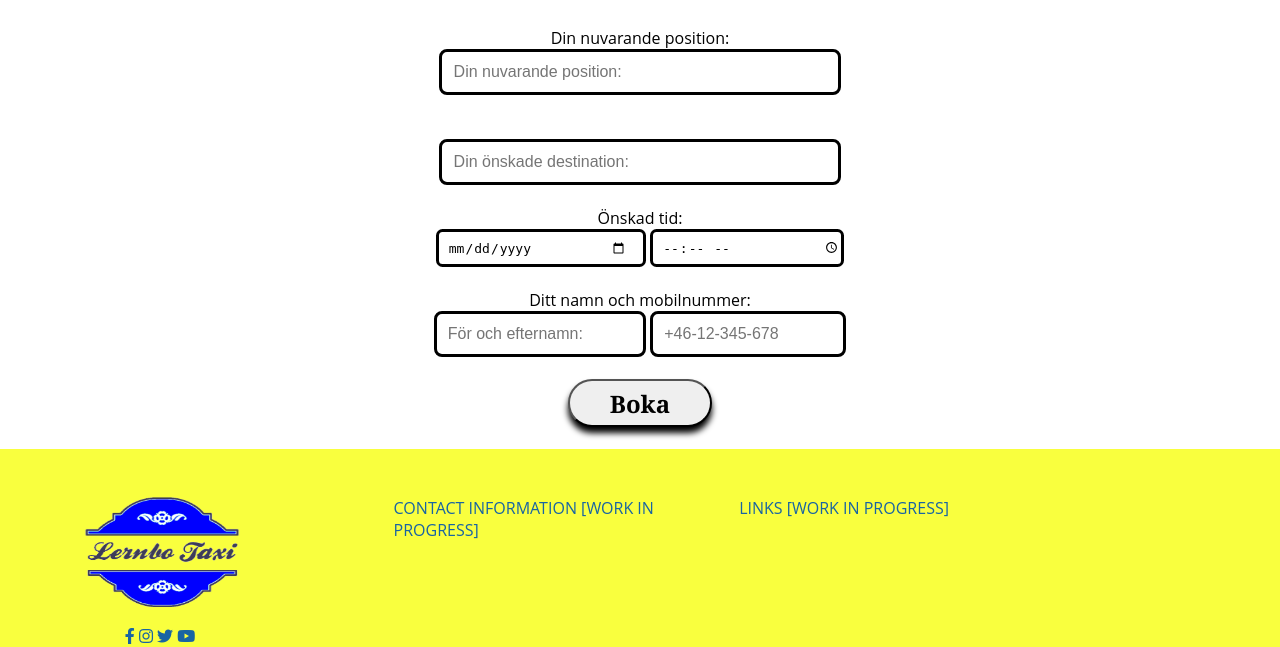
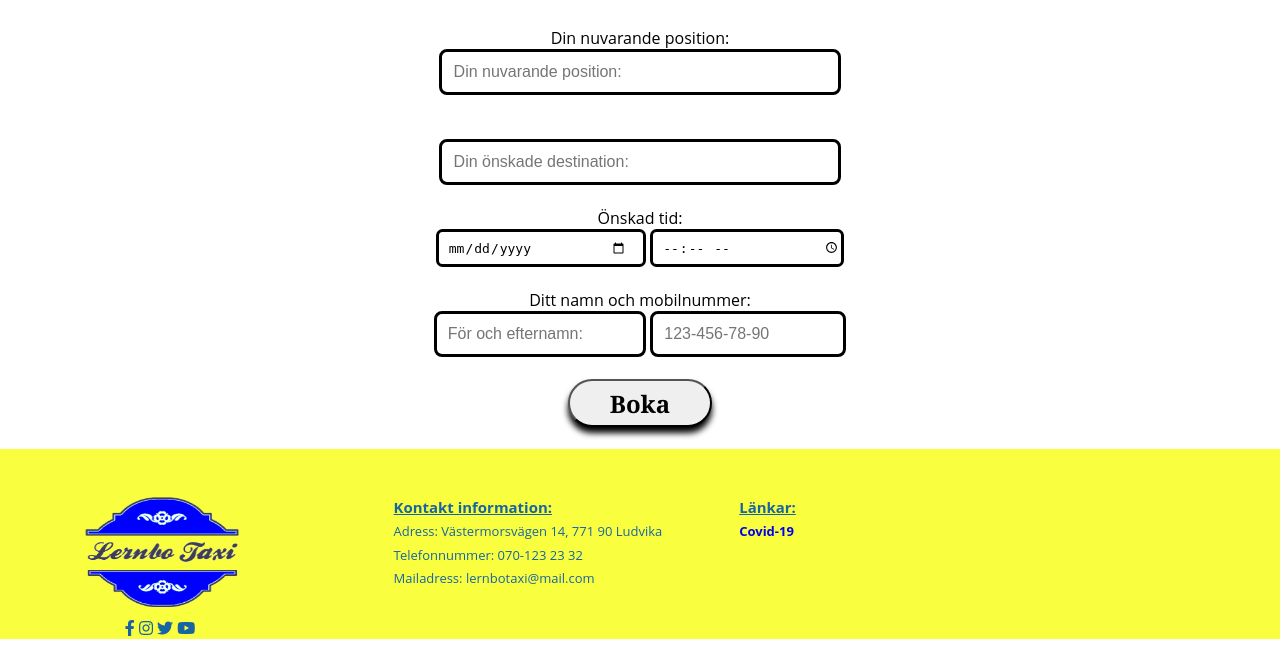
Before and after one commit to TaxiLernbo/TaxiLernbo, a PHP site: page / in a window 1280 px wide. Shown: the part 578-1225 px from the top of the page. Run offline with PHP 8.4, Linux system fonts and the light colour scheme.

Commit message:
information i footer fixad

```diff
--- a/include/footer.php
+++ b/include/footer.php
@@ -6,22 +6,35 @@ function renderFooter()
         <div id="footerLogos" class="footerSections">
             <img class="footerLogo"src="images/logga.png" alt="footerLogo">
             <div class="socialMedia">
-                <i class="fab fa-facebook-f"></i>
-                <i class="fab fa-instagram"></i>
-                <i class="fab fa-twitter"></i>
-                <i class="fab fa-youtube"></i>
+                <a>    <i class="fab fa-facebook-f"></i></a>
+                <a>    <i class="fab fa-instagram"></i></a>
+                <a>    <i class="fab fa-twitter"></i></a>
+                <a>    <i class="fab fa-youtube"></i></a>
             </div>
 
         </div>
         <div id="footerContact" class="footerSections">
-            CONTACT INFORMATION [WORK IN PROGRESS]
+            <h5>Kontakt information:</h5>
+            <div id="information">
+                <ul>
+                    <li>Adress: Västermorsvägen 14, 771 90 Ludvika</li>
+                    <li>Telefonnummer: 070-123 23 32</li>
+                    <li>Mailadress: lernbotaxi@mail.com</li>
+                </ul>
+            </div>
         </div>
         <div id="footerLinks" class="footerSections">
-            LINKS [WORK IN PROGRESS]
+            <h5>Länkar:</h5>
+            <div id="links">
+                <ul>
+                   <a style="text-decoration: none;" href="https://www.folkhalsomyndigheten.se/smittskydd-beredskap/utbrott/aktuella-utbrott/covid-19/skydda-dig-och-andra/rekommendationer-for-att-minska-spridningen-av-covid-19/"><li>Covid-19</li></a>
+                    <li></li>
+                    <li></li>
+                </ul>
+            </div>
         </div>
     </div>
     </footer>
-
 </body>
 <script src="scripts/tools.js"></script>');
 }
--- a/index.php
+++ b/index.php
@@ -66,7 +66,7 @@ $bookingForm->validateAndInsertForm();
                 <input type="text" id="name" name="name" placeholder="För och efternamn:"/>
 
                 <label for="phone"></label>
-                <input type="tel" id="phone" name="phone" placeholder="+46-12-345-678" pattern="^(([+]46)\s*(7)|07)[02369]\s*(\d{4})\s*(\d{3})$"><br/><br/>
+                <input type="tel" id="phone" name="phone" placeholder="123-456-78-90" pattern="^(([+]46)\s*(7)|07)[02369]\s*(\d{4})\s*(\d{3})$"><br/><br/>
 
                 <input type="submit" id="bookingFormSubmit" value="Boka"/><br/><br/>
                 </form>
--- a/styles/general.css
+++ b/styles/general.css
@@ -41,13 +41,13 @@
     color: #3D3C59;
     font-size: 1.5vw;
   }
-  ul{
+  .nav ul{
       display: flex;
       flex-direction: row;
       list-style: none;
       padding-left: 4vh;
   }
-  ul li{
+  .nav ul li{
     margin:0.075em;
     padding:0.875em 2em;
   }
@@ -92,12 +92,52 @@
 }
 .socialMedia{
   margin-left: 4.8em;
-  margin-top: 1em;
+  margin-top: 0.5em;
 }
+
 .footerLogo{
   height: 7em;
   width: 10em;
   margin-left: 2em;
+}
+
+#footerContact
+{
+  padding-top: auto;
+  font-size: large;
+}
+
+#footerLinks
+{
+  padding-top: auto;
+  font-size: large;
+}
+
+h5
+{
+  text-decoration: underline;
+}
+
+#information, #links
+{
+  font-size: small;
+}
+
+#information li
+{
+  font-size: small;
+  list-style: none;
+  text-decoration: none;
+  padding-top: 0.4em;
+}
+
+#links li
+{
+  font-size: small;
+  list-style: none;
+  text-decoration: none;
+  font-weight: bold;
+  padding-top: 0.4em;
 }
 
   img.menuLogo{
```
